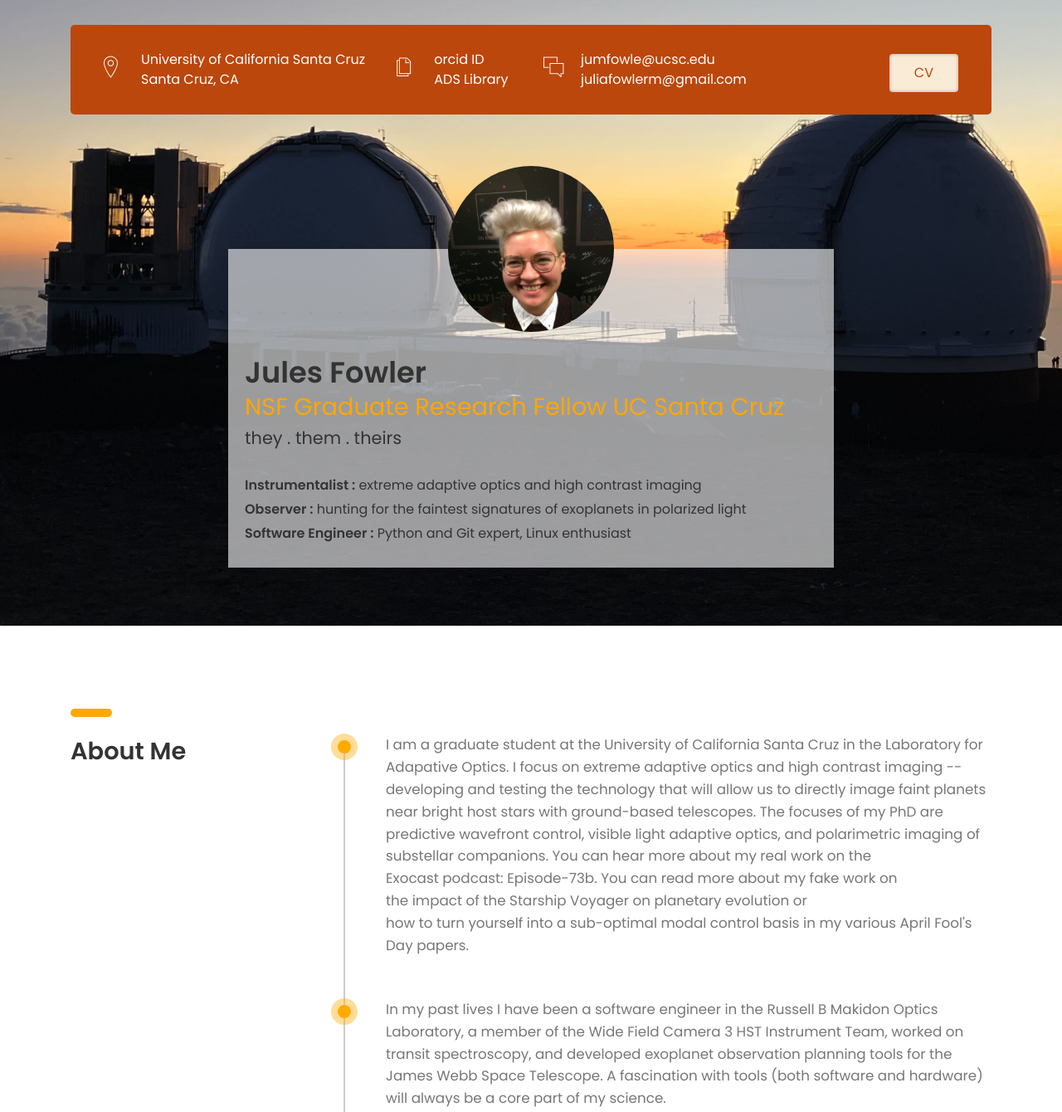
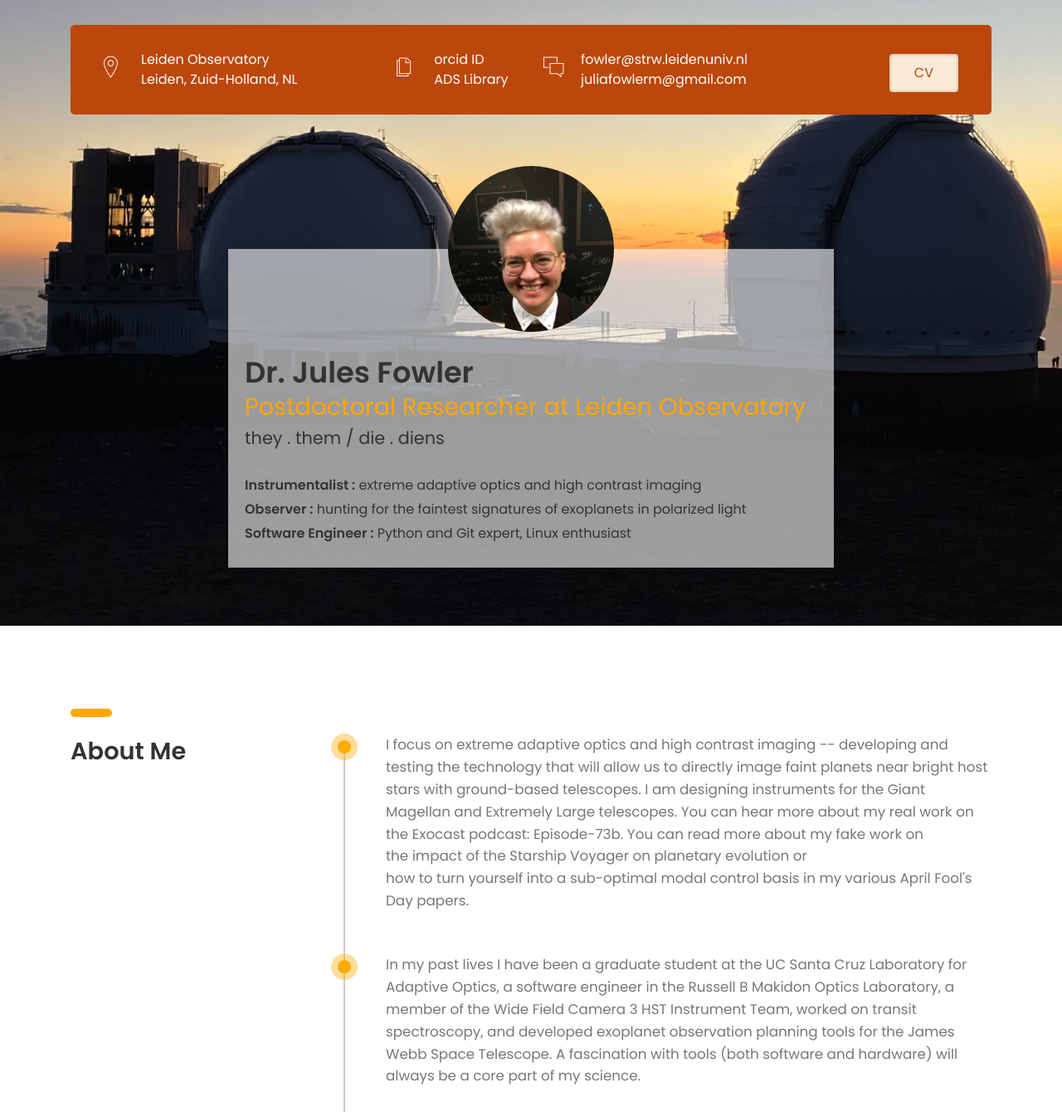
Before and after one commit to julesfowler/julesfowler.github.io, a plain HTML site: page index.html in a window 1280 px wide. Shown: the top 1340 px of the page at 83% size. Drawn offline with Linux system fonts and the light colour scheme; files whose address does not match are found by name.

Commit message:
postdoc lyfe website update

```diff
--- a/index.html
+++ b/index.html
@@ -37,8 +37,8 @@
 							<div class="right-area">
 
 
-								<h5>University of California Santa Cruz </h5>
-								<h5>Santa Cruz, CA</h5>
+								<h5>Leiden Observatory </h5>
+								<h5>Leiden, Zuid-Holland, NL</h5>
 							</div><!-- right-area -->
 						</div><!-- info -->
 					</div><!-- col-sm-4 -->
@@ -62,7 +62,7 @@
 						<div class="info">
 							<i class="icon ion-ios-chatboxes-outline"></i>
 							<div class="right-area">
-								<h5>jumfowle@ucsc.edu</h5>
+								<h5>fowler@strw.leidenuniv.nl</h5>
 								<h5>juliafowlerm@gmail.com</h6>
 							</div><!-- right-area -->
 
@@ -89,10 +89,9 @@
 					<div class="intro">
 						<div class="profile-img"><img
                                                     src="images/photo.jpg" alt=""></div>
-						<h2><b>Jules Fowler</b></h2>
-						<h3 class="font-yellow">NSF Graduate
-                                                    Research Fellow UC Santa Cruz</h4>
-						<h4>they . them . theirs</h3>
+						<h2><b>Dr. Jules Fowler</b></h2>
+						<h3 class="font-yellow">Postdoctoral Researcher at Leiden Observatory</h4>
+						<h4>they . them / die . diens</h3>
 
                                                 <ul class="information margin-tb-30">
 							<li><b>Instrumentalist :</b>
@@ -127,11 +126,8 @@
 						<div class="education margin-b-50">
 							<p
                                                         class="margin-tb-30">
-I am a graduate student at the University of California Santa Cruz in the
-Laboratory for Adapative Optics. I focus on extreme adaptive optics and high contrast imaging -- developing and testing the technology that will allow us to directly image faint planets near
-bright host stars with ground-based telescopes. The focuses of my PhD are
-predictive wavefront control, visible light adaptive optics, and polarimetric
-imaging of substellar companions. You can hear more about my real work on the
+I focus on extreme adaptive optics and high contrast imaging -- developing and testing the technology that will allow us to directly image faint planets near
+bright host stars with ground-based telescopes. I am designing instruments for the Giant Magellan and Extremely Large telescopes.  You can hear more about my real work on the
 <a href="https://exocast.org/exocast-73b/">Exocast podcast: Episode-73b</a>.
 You can read more about my fake work on <a href="images/voyager.pdf">the impact of the Starship Voyager on
    planetary evolution</a> or <a href="images/april-fools.pdf">how to turn yourself into a sub-optimal modal
@@ -143,7 +139,7 @@ You can read more about my fake work on <a href="images/voyager.pdf">the impact
 						<div class="education margin-b-50">
 							<p
                                                         class="margin-tb-30">
-In my past lives I have been a software engineer in the Russell B Makidon Optics
+In my past lives I have been a graduate student at the UC Santa Cruz Laboratory for Adaptive Optics, a software engineer in the Russell B Makidon Optics
 Laboratory, a member of the Wide Field
 Camera 3 HST Instrument Team, worked on transit spectroscopy, and developed
 exoplanet observation planning tools for the James Webb Space Telescope. A
@@ -191,6 +187,11 @@ Wherever I find myself, I advocate for queer people in astronomy, even if it's j
 
 		<div class="portfolioContainer">
 
+			<div class="p-item posters">
+				<a href="images/SPIE_poster_2026.png" data-fluidbox>
+					<img src="images/SPIE_2026_preview.png"
+                                        alt="Predictive control on-sky at Keck"></a>
+			</div><!-- p-item -->
 			<div class="p-item posters">
 				<a href="images/SPIE_poster_2024.png" data-fluidbox>
 					<img src="images/SPIE-2024-poster_preview.png"
```
Also changed, not shown: images/SPIE_2026_preview.png (added), 4 other files.
